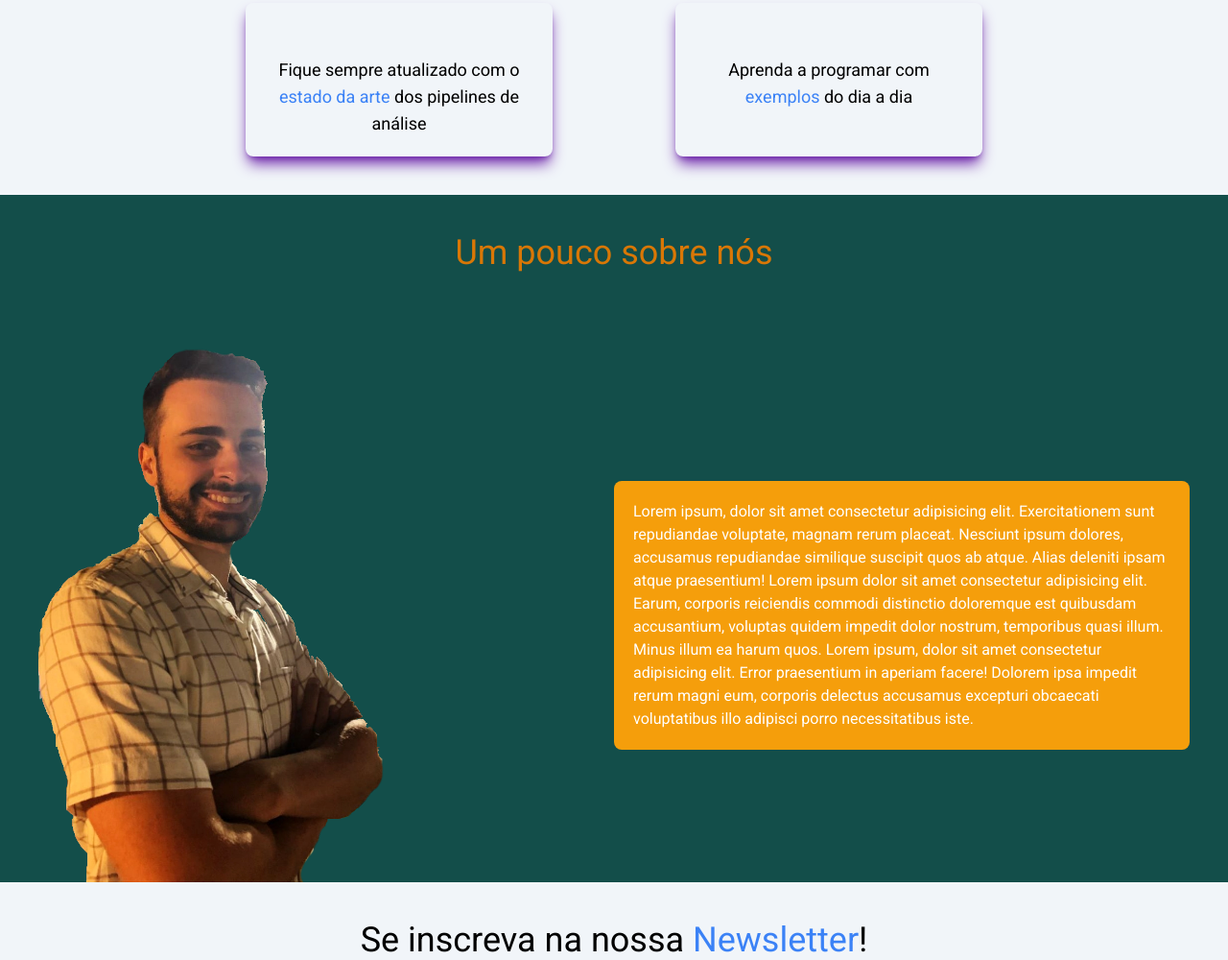
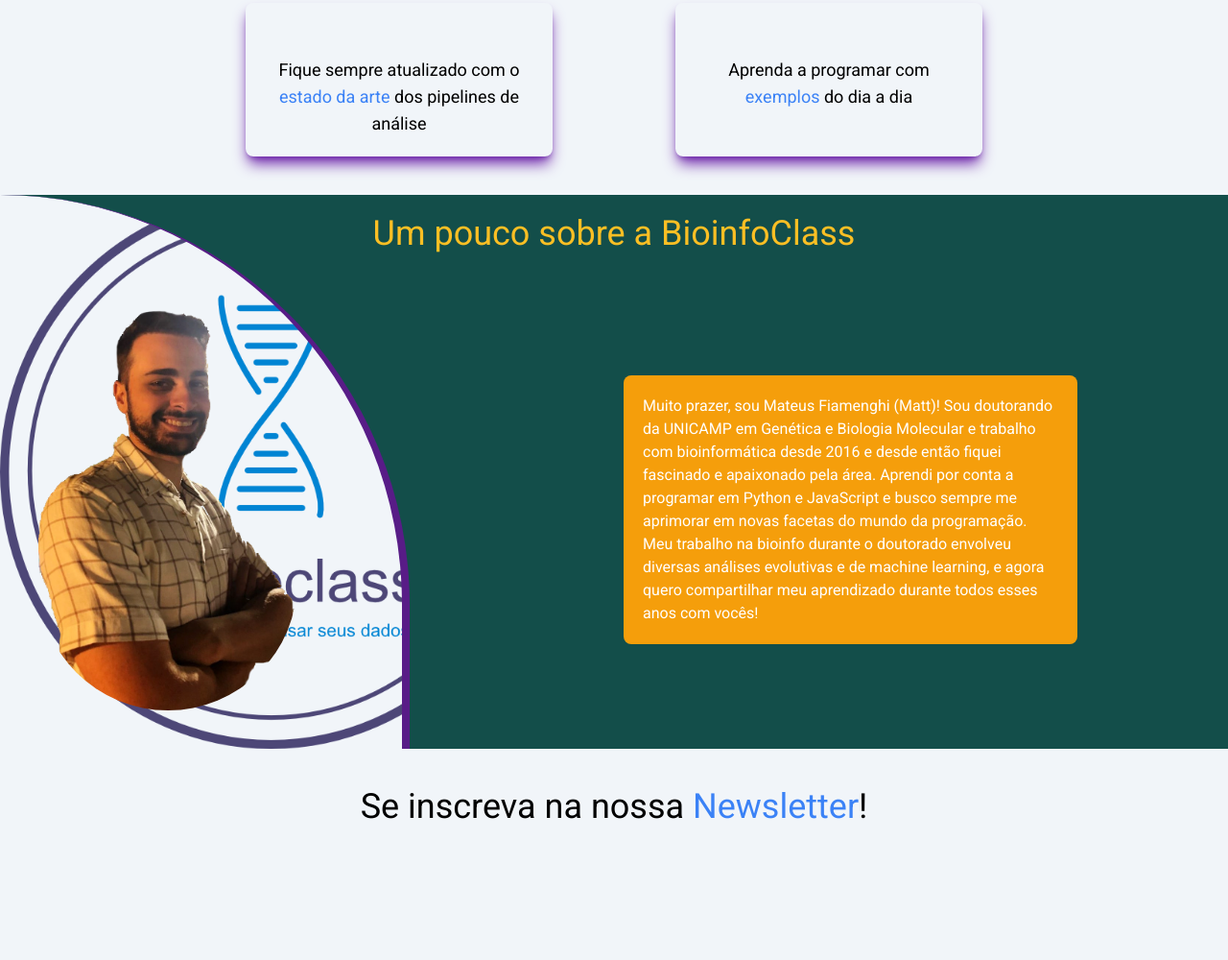
Before and after one commit to Matt-BF/bioinfoclass, an Astro site: page / in a window 1280 px wide. Shown: the part 1179-2179 px from the top of the page at 96% size. After the commit the page ends 2040 px from the top, so only its background shows below. Built offline with nearby package versions, Linux system fonts and the light colour scheme; Astro itself is replaced by a stand-in of ours; some icons are missing.

Commit message:
add more styling to about author

```diff
--- a/src/layouts/Layout.astro
+++ b/src/layouts/Layout.astro
@@ -35,7 +35,7 @@ import logo from "../images/bioinfoclass_logo.png";
   <body class="bg-slate-100">
     <nav
       id="header"
-      class="sticky left-0 right-0 top-0 z-40 mb-10 flex flex-wrap items-center justify-between gap-4 bg-slate-100 p-5 transition-all duration-300 ease-in-out"
+      class="sticky left-0 right-0 top-0 z-50 mb-10 flex flex-wrap items-center justify-center gap-4 bg-slate-100 p-5 transition-all duration-300 ease-in-out md:justify-between"
     >
       <a href="/">
         <Image
--- a/src/pages/index.astro
+++ b/src/pages/index.astro
@@ -62,26 +62,39 @@ import matt from "../images/matt.webp";
       </div>
     </section>
     <!-- Instructor section -->
-    <section class="mt-10 bg-teal-900">
-      <h2 class="py-10 text-center text-4xl text-amber-600">
-        Um pouco sobre nós
+    <section class="relative mt-10 bg-teal-900">
+      <div
+        class="md:absolute md:left-0 md:top-0 md:h-full md:w-1/2 md:rounded-tr-full md:border-r-8 md:border-purple-900 md:bg-slate-100 md:bg-[url('src/images/bioinfoclass_logo.png')] md:bg-cover md:bg-no-repeat lg:w-1/3"
+      >
+      </div>
+      <h2 class="py-5 text-center text-4xl text-amber-400">
+        Um pouco sobre a BioinfoClass
       </h2>
-      <div class="mx-10 mt-10 grid grid-cols-2 items-center justify-center">
-        <Image src={matt} alt="Matt" height={480} width={360} />
+      <div
+        class="mt-10 flex flex-col items-center justify-center gap-5 pb-10 md:grid md:grid-cols-2"
+      >
+        <Image
+          src={matt}
+          alt="Matt"
+          class="z-40 ml-10 rounded-full bg-white bg-[url('/src/images/bioinfoclass_logo.png')] bg-contain bg-no-repeat md:border-none md:bg-transparent md:bg-none"
+          height={360}
+          width={270}
+        />
 
-        <p class="rounded-lg bg-amber-500 p-5 text-white">
-          Lorem ipsum, dolor sit amet consectetur adipisicing elit.
-          Exercitationem sunt repudiandae voluptate, magnam rerum placeat.
-          Nesciunt ipsum dolores, accusamus repudiandae similique suscipit quos
-          ab atque. Alias deleniti ipsam atque praesentium! Lorem ipsum dolor
-          sit amet consectetur adipisicing elit. Earum, corporis reiciendis
-          commodi distinctio doloremque est quibusdam accusantium, voluptas
-          quidem impedit dolor nostrum, temporibus quasi illum. Minus illum ea
-          harum quos. Lorem ipsum, dolor sit amet consectetur adipisicing elit.
-          Error praesentium in aperiam facere! Dolorem ipsa impedit rerum magni
-          eum, corporis delectus accusamus excepturi obcaecati voluptatibus illo
-          adipisci porro necessitatibus iste.
-        </p>
+        <div class="w-3/4 rounded-lg bg-amber-500 p-5 text-white md:mr-10">
+          <p>
+            Muito prazer, sou Mateus Fiamenghi (Matt)! Sou doutorando da UNICAMP
+            em Genética e Biologia Molecular e trabalho com bioinformática desde
+            2016 e desde então fiquei fascinado e apaixonado pela área. Aprendi
+            por conta a programar em Python e JavaScript e busco sempre me
+            aprimorar em novas facetas do mundo da programação.
+          </p>
+          <p>
+            Meu trabalho na bioinfo durante o doutorado envolveu diversas
+            análises evolutivas e de machine learning, e agora quero
+            compartilhar meu aprendizado durante todos esses anos com vocês!
+          </p>
+        </div>
       </div>
     </section>
 
```
